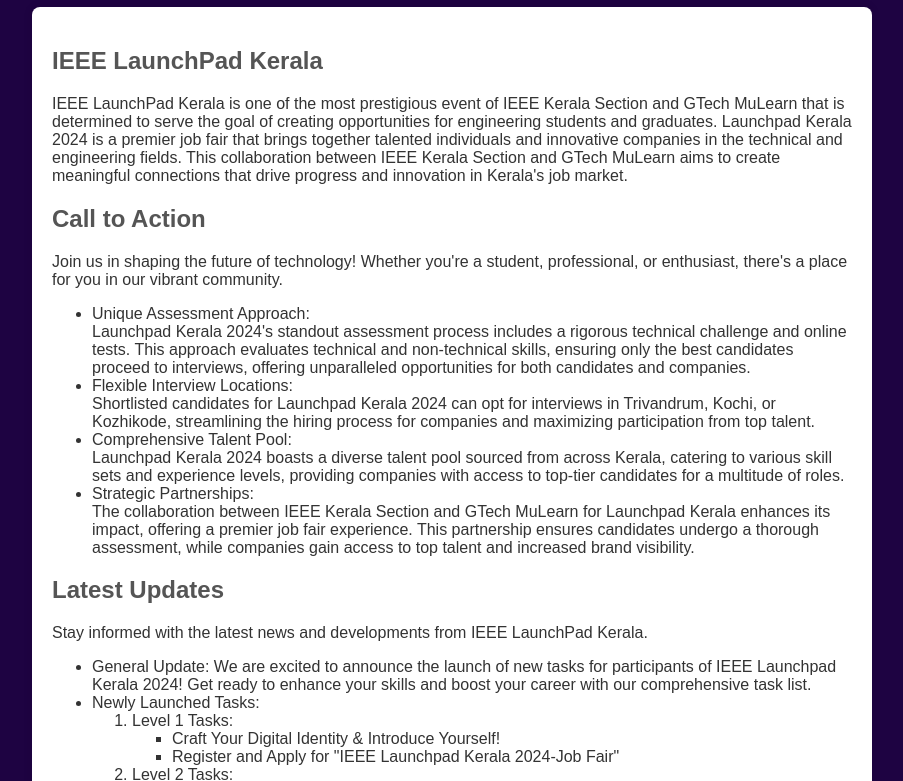
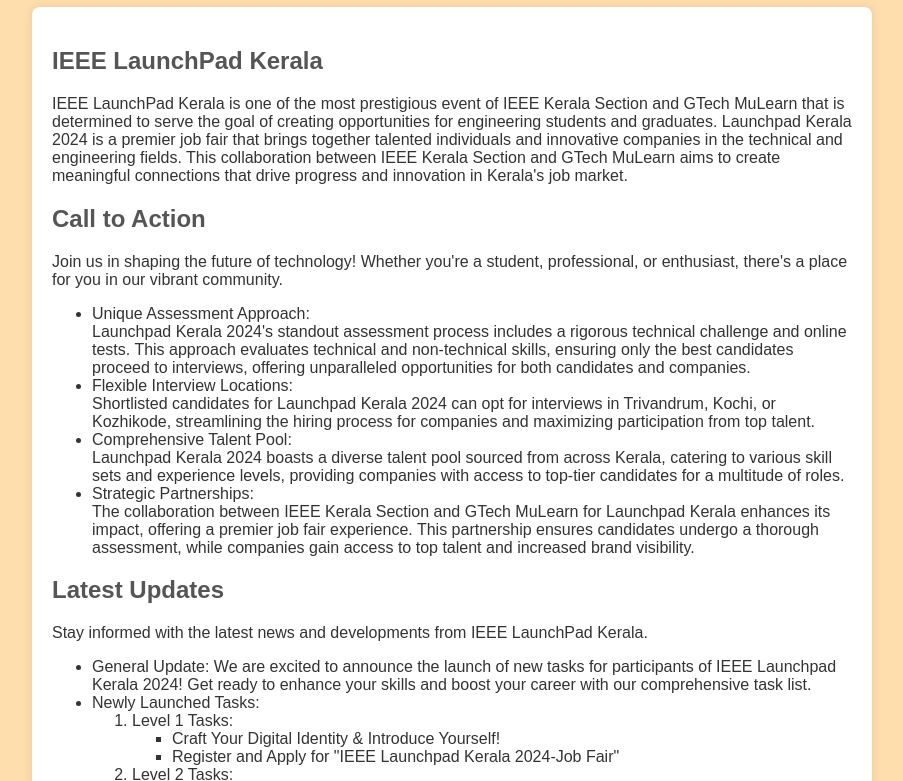
Before and after one commit to JRNJ2/launchpad_Newsletter, a plain HTML site: page index.html in a window 1280 px wide. Shown: the part 117-898 px from the top of the page, without its empty margins (188-1091 px from the left). Drawn offline with Linux system fonts and the light colour scheme.

Commit message:
Update styles.css

```diff
--- a/styles.css
+++ b/styles.css
@@ -3,7 +3,7 @@
 /* Body and general styling */
 body {
     font-family: Arial, sans-serif;
-    background-color: #1E0342;
+    background-color: #FFDEAD;
     color: #333;
 }
 
```
